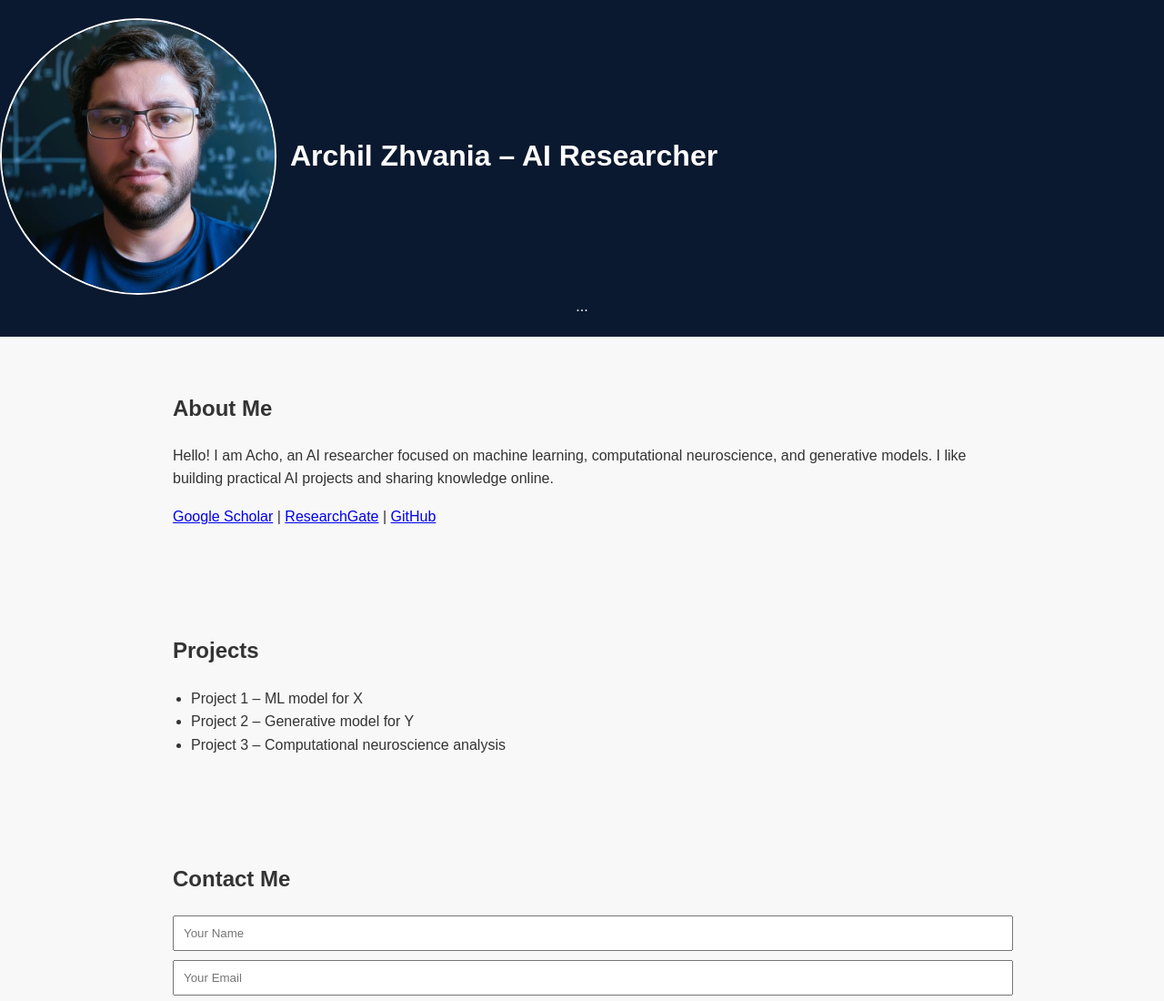
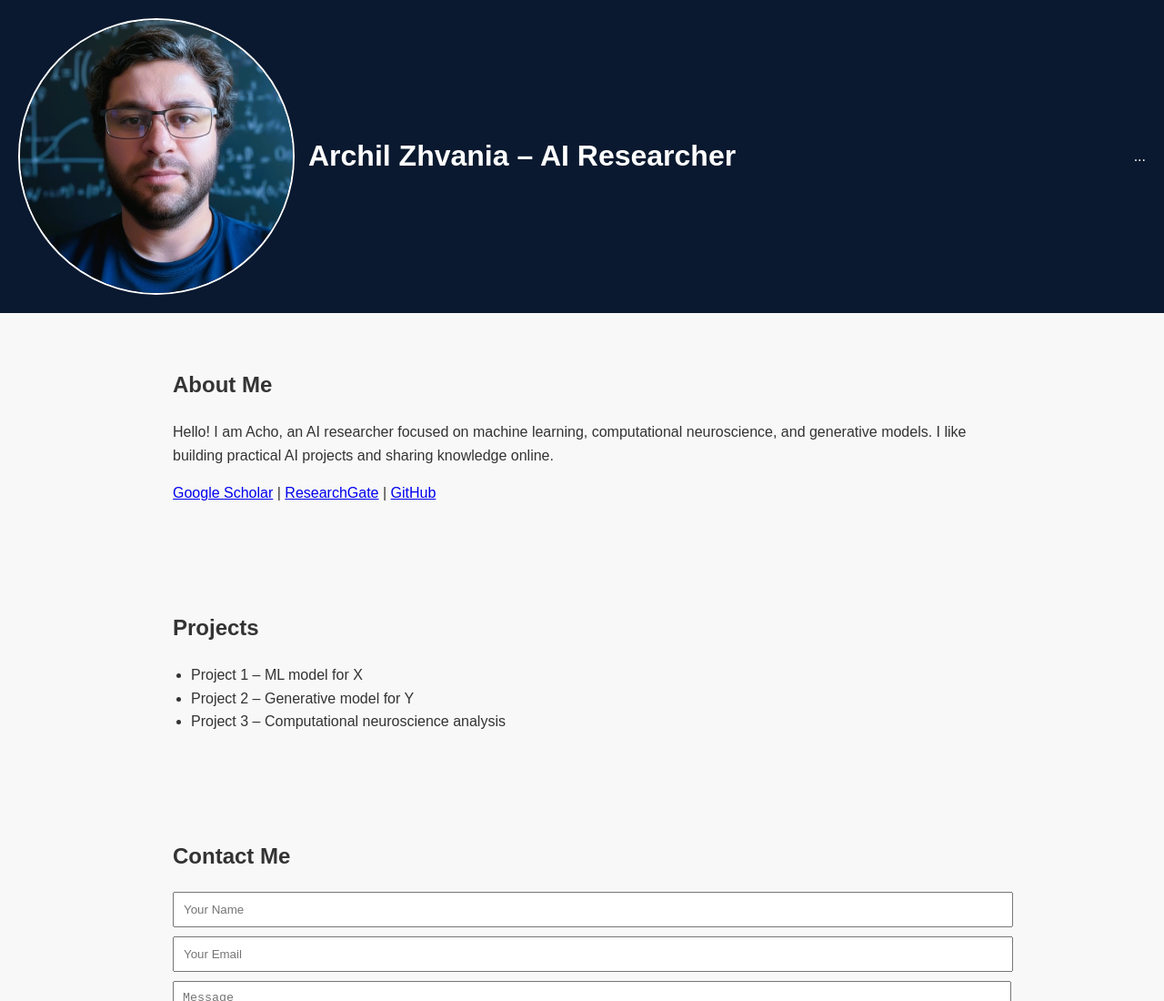
Before and after one commit to Archil-ML/azhvanialab-website, a plain HTML site: page index.html in a window 1280 px wide. Shown: the top 1100 px of the page at 91% size. Drawn offline with Linux system fonts and the light colour scheme.

Commit message:
Update style.css
modified header that was blocking the image change

```diff
--- a/style.css
+++ b/style.css
@@ -10,9 +10,13 @@ body {
 header {
     background: #0a192f;
     color: #fff;
-    padding: 20px 0;
-    text-align: center;
+    padding: 20px;
+    display: flex;
+    justify-content: space-between;
+    align-items: center;
+    flex-wrap: wrap;
 }
+
 
 header nav a {
     color: #fff;
```
